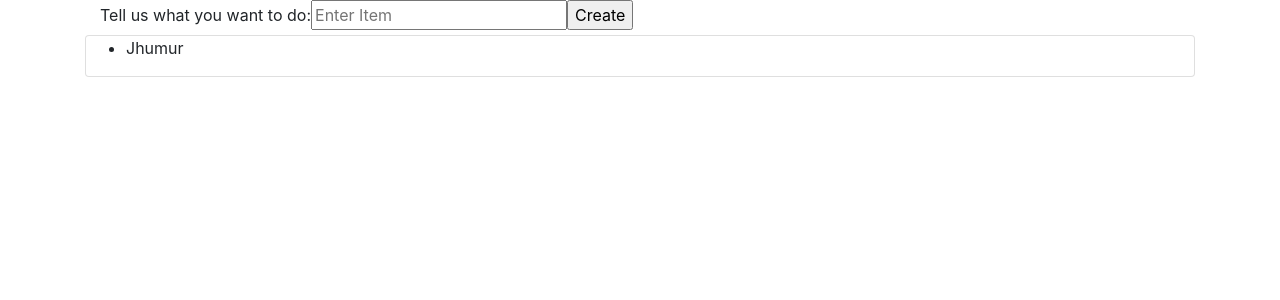
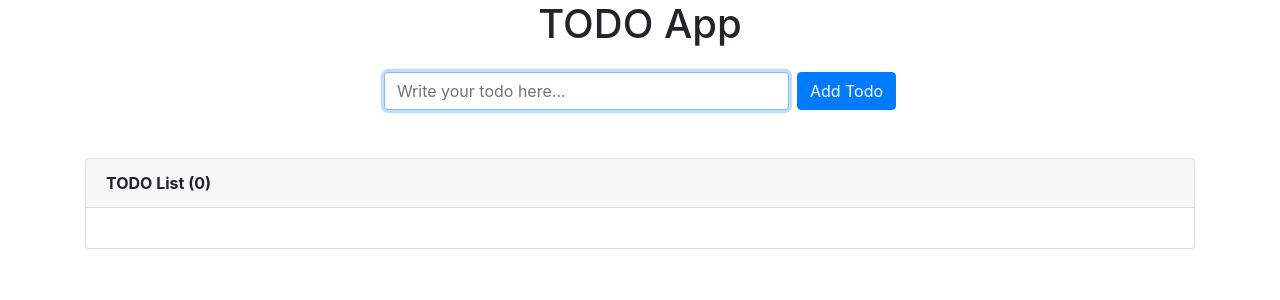
Before and after one commit to JhumurChatterjee/to_do_app, a React (Create React App) app: page / in a window 1280 px wide. Shown: the top 300 px of the page. Built offline with nearby package versions, Linux system fonts and the light colour scheme.

Commit message:
Fixing logics

```diff
--- a/src/App.js
+++ /dev/null
@@ -1,50 +0,0 @@
-import React from 'react';
-import ToDoCreate from './ToDoCreate';
-import ToDoList from './ToDoList';
-
-class App extends React.Component {
-  constructor(props) {
-    super(props);
-    this.state = { items: [{text: "Jhumur", key: Date.now(), status: 'active'}] };
-    this.changeState = this.changeState.bind(this);
-    this.changeStatus = this.changeStatus.bind(this);
-  }
-
-  changeState(listItem) {
-    if (listItem !== "") {
-      var newItem = {
-        text: listItem,
-        key: Date.now(),
-        status: 'active',
-      };
-
-      this.setState((prevState) => {
-        return {
-          items: prevState.items.concat(newItem),
-        };
-      });
-    }
-
-    else {
-      return
-    }
-  }
-
-  changeStatus(item){
-    this.setState((prevState) => {
-      prevState.items.map((i) => {return i.key === item.key ? i.status = 'done' : "" });
-    })
-  }
-
-  render() {
-    return(
-      <div className="container">
-        <ToDoCreate change={this.changeState.bind(this)} />
-        <ToDoList items={this.state.items} status={this.changeStatus.bind(this)} />
-            {console.log(this.state.items)}
-      </div>
-    );
-  }
-}
-
-export default App;
--- a/src/ToDo.css
+++ /dev/null
@@ -1,3 +0,0 @@
-.done-item {
-  text-decoration: line-through;
-}
--- a/src/ToDo.js
+++ /dev/null
@@ -1,26 +0,0 @@
-import React from 'react';
-import './ToDo.css'
-
-class ToDo extends React.Component {
-  constructor(props) {
-    super(props);
-    this.statusChange = this.statusChange.bind(this);
-  }
-
-  statusChange(e) {
-    this.props.itemStatus(e.target.value);
-    e.preventDefault();
-  }
-
-  render() {
-    const listItem = this.props.item;
-    console.log(listItem);
-
-    return(
-      <li key={listItem.key} onClick={this.statusChange} className={listItem.status === 'done' ? 'done-item' : ''}>{listItem.text}</li>
-    );
-  }
-}
-
-
-export default ToDo;
--- a/src/ToDoCreate.js
+++ /dev/null
@@ -1,30 +0,0 @@
-import React from 'react';
-
-class ToDoCreate extends React.Component {
-  constructor(props) {
-    super(props);
-    this.addItem = this.addItem.bind(this);
-  }
-
-  addItem(e) {
-    this.props.change(e.target.toDo.value);
-    e.preventDefault();
-    e.target.toDo.value = "";
-  }
-
-  render() {
-    return(
-	  <div className="container">
-        <form onSubmit={ this.addItem }>
-          <label>
-          Tell us what you want to do: </label>
-          <input type="text" name="toDo" placeholder = "Enter Item" />
-          <input type="submit" value="Create" />
-        </form>
-      </div>
-    );
-  }
-}
-
-
-export default ToDoCreate;
--- a/src/ToDoList.js
+++ /dev/null
@@ -1,22 +0,0 @@
-import React from 'react';
-import ToDo from './ToDo';
-
-class ToDoList extends React.Component {
-  render() {
-    const items = this.props.items;
-    return(
-	  <div className="card">
-        <ul>
-          {
-          items.map((item) => {
-            return <ToDo item={item} itemStatus={this.props.status.bind(this, item)} />
-          })
-          }
-        </ul>
-      </div>
-    );
-  }
-}
-
-
-export default ToDoList;
--- /dev/null
+++ b/src/components/App.js
@@ -0,0 +1,66 @@
+import React from 'react';
+import ToDoCreate from './ToDoCreate';
+import ToDoList from './ToDoList';
+
+class App extends React.Component {
+  constructor(props) {
+    super(props);
+    this.state = {
+      todoItems: []
+    }
+  }
+
+  handleCreate = (todo) => {
+    let todoItems = [...this.state.todoItems];
+    let newTodo = {};
+
+    if (todoItems.length === 0) {
+      newTodo = { id: 1, text: todo, status: 'active' };
+    } else {
+      const lastTodo = todoItems[todoItems.length - 1];
+      newTodo = { id: lastTodo.id + 1, text: todo, status: 'active' };
+    }
+
+    this.setState({ todoItems: [...todoItems, newTodo] });
+  }
+
+  handleClick = (id) => {
+    const todoItems = [...this.state.todoItems];
+    let todo = todoItems.find(el => el.id === id);
+    console.log('before', todoItems, id)
+    if (todo === undefined) return;
+    console.log('after')
+
+    if (todo.status === 'active') {
+      todo.status = 'done';
+    } else {
+      todo.status = 'active';
+    }
+
+    const updatedTodoItems = todoItems.map(el => el.id === id ? todo : el);
+    this.setState({ todoItems: updatedTodoItems });
+
+    console.log(this.state)
+  }
+
+  render() {
+    return(
+      <div className='container'>
+        <h1 className='text-center'>TODO App</h1>
+        <div className='row justify-content-center mt-4 mb-5'>
+          <div className='col-6'>
+            <ToDoCreate onCreate={this.handleCreate} />
+          </div>
+        </div>
+
+        <div className='row'>
+          <div className='col-12'>
+            <ToDoList todoItems={this.state.todoItems} handleOnClick={this.handleClick} />
+          </div>
+        </div>
+      </div>
+    );
+  }
+}
+
+export default App;
--- /dev/null
+++ b/src/components/ToDoCreate.js
@@ -0,0 +1,53 @@
+import React from 'react';
+
+class ToDoCreate extends React.Component {
+  constructor(props) {
+    super(props);
+    this.state = {
+      todo: ''
+    }
+  }
+
+  onChange = (e) => {
+    this.setState({ [e.target.name]: e.target.value });
+  }
+
+  onSubmit = (e) => {
+    e.preventDefault();
+    const { todo } = this.state;
+
+    if (todo.trim().length > 0) {
+      this.props.onCreate(todo.trim());
+    } else {
+      alert('Please add text for todo.');
+    }
+
+    this.setState({ todo: '' });
+  }
+
+  render() {
+    return(
+      <form className='form-inline justify-content-center'>
+        <input
+          type='text'
+          value={this.state.todo}
+          onChange={this.onChange}
+          name='todo'
+          autoComplete='off'
+          autoFocus={true}
+          className='form-control w-75 mr-2'
+          placeholder='Write your todo here...'
+        />
+
+        <input
+          type='submit'
+          value='Add Todo'
+          onClick={this.onSubmit}
+          className='btn btn-primary'
+        />
+      </form>
+    );
+  }
+}
+
+export default ToDoCreate;
--- /dev/null
+++ b/src/components/ToDoList.js
@@ -0,0 +1,33 @@
+import React from 'react';
+
+class ToDoList extends React.Component {
+  render() {
+    const todoItems = this.props.todoItems
+
+    return(
+      <div className='card'>
+        <div className='card-header'>
+          <strong>TODO List ({todoItems.length})</strong>
+        </div>
+
+        <div className='card-body'>
+          <ul className='list-group'>
+            {todoItems.map((todo, index) => {
+              const className = todo.status === 'active' ? 'todo-text' : 'todo-text done'
+
+              return (
+                <li key={index} className='todo-item'>
+                  <span className={className} onClick={this.props.handleOnClick.bind(null, todo.id)}>
+                  {index + 1}. {todo.text}
+                  </span>
+                </li>
+              )})}
+          </ul>
+        </div>
+      </div>
+    );
+  }
+}
+
+
+export default ToDoList;
--- /dev/null
+++ b/src/index.css
@@ -0,0 +1,21 @@
+.todo-item {
+  list-style: none;
+  margin: 5px 15px;
+}
+
+.todo-item:first-child {
+  margin-top: 0px;
+}
+
+.todo-item:last-child {
+  margin-bottom: 0px;
+}
+
+.todo-text {
+  cursor: pointer;
+}
+
+.done {
+  text-decoration: line-through;
+  opacity: 0.5;
+}
--- a/src/index.js
+++ b/src/index.js
@@ -1,7 +1,8 @@
 import React from 'react';
 import ReactDOM from 'react-dom';
-import App from './App';
+import App from './components/App';
 import * as serviceWorker from './serviceWorker';
+import './index.css';
 
 ReactDOM.render(<App />, document.getElementById('root'));
 
```
Also changed, not shown: 2 other files (tests, documents, lock files or other folders).
